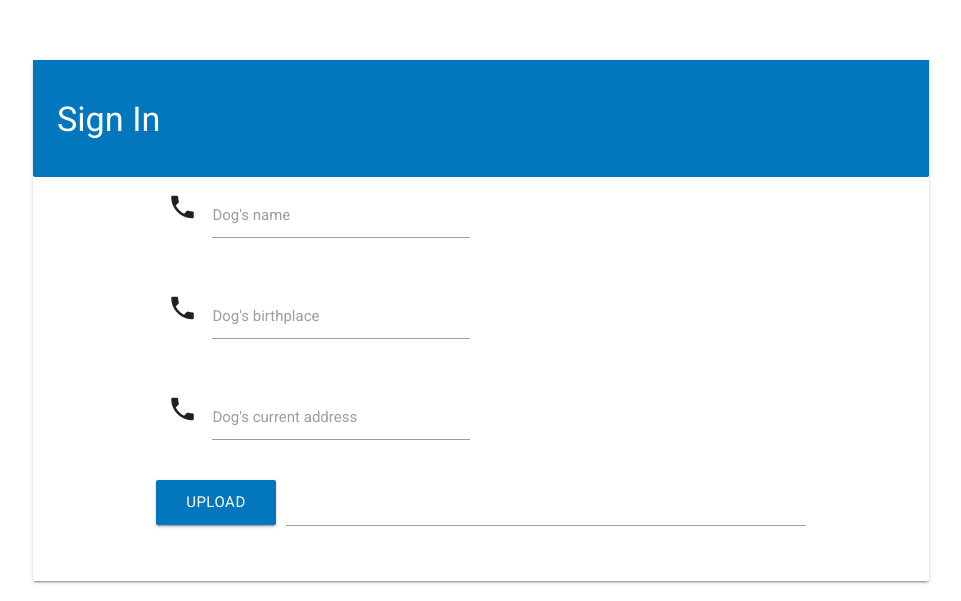
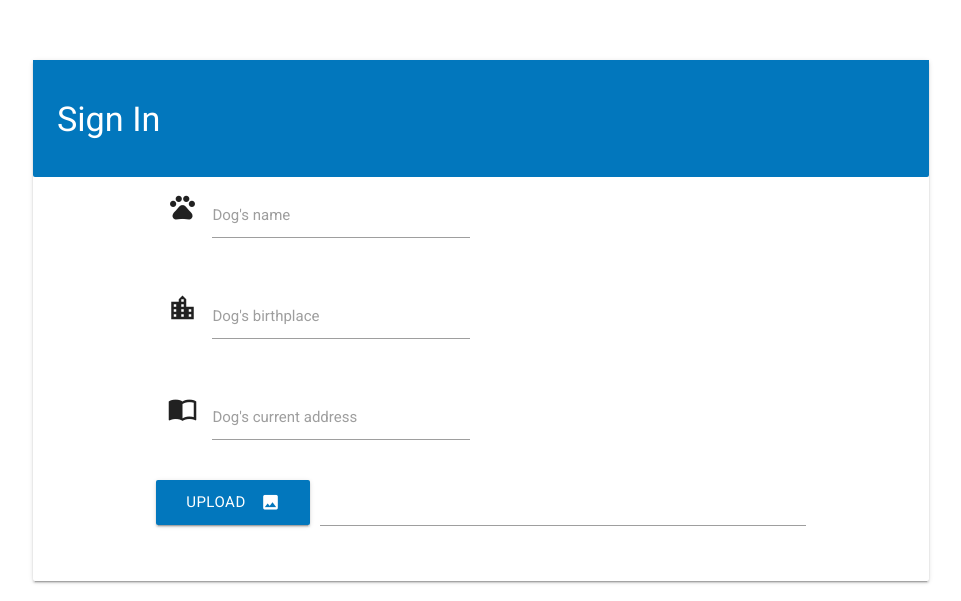
Before and after one commit to vladtruta/Woofer, a website: page web_app/application/index.html in a window 1280 px wide. Shown: the part 805-1406 px from the top of the page, without its empty margins (159-1120 px from the left). Drawn offline with nearby package versions, Linux system fonts and the light colour scheme; no server answers.

Commit message:
[+] Added icons

```diff
--- a/web_app/application/index.html
+++ b/web_app/application/index.html
@@ -122,31 +122,31 @@
 		<form class="col s12" action="" id="doggo-image-form" enctype="multipart/form-data">
 			<div class="row">
 				<div class="input-field col s12 m6">
-					<i class="material-icons prefix">phone</i>
+					<i class="material-icons prefix">pets</i>
 					<input name="dog_name" type="text" class="validate">
 					<label for="dog_name">Dog's name</label>
 				</div>
 			</div>
 			<div class="row">
 				<div class="input-field col s12 m6">
-					<i class="material-icons prefix">phone</i>
+					<i class="material-icons prefix">location_city</i>
 					<input type="text"  name="dog_birthplace" class="validate">
 					<label for="dog_birthplace">Dog's birthplace</label>
 				</div>
 			</div>
 			<div class="row">
 				<div class="input-field col s12 m6">
-					<i class="material-icons prefix">phone</i>
+					<i class="material-icons prefix">import_contacts</i>
 					<input type="text" name="dog_address" class="validate">
 					<label for="dog_address">Dog's current address</label>
 				</div>
 			</div>
 			<div class="row">
 				<div class="file-field input-field">
-					<button class="btn light-blue darken-3">
-						<span>Upload</span>
+					<div class="btn light-blue darken-3">
+						Upload<i class="material-icons right">insert_photo</i>
 						<input type="file" accept="image/*" name="dog_image" class="validate">
-					</button>
+					</div>
 					<div class="file-path-wrapper">
        					<input class="file-path validate" type="text">
     				</div>
```
